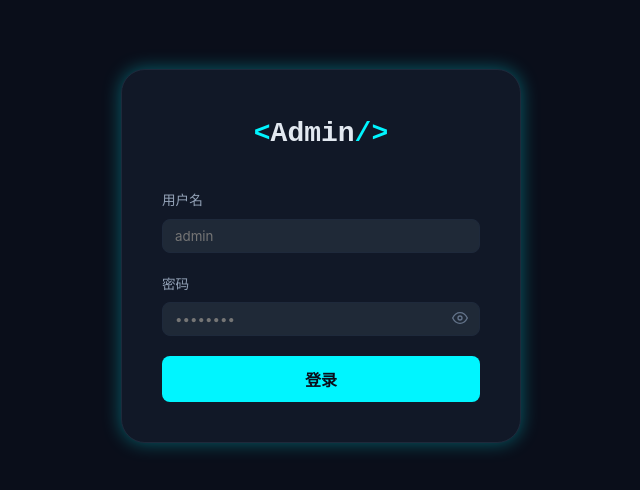
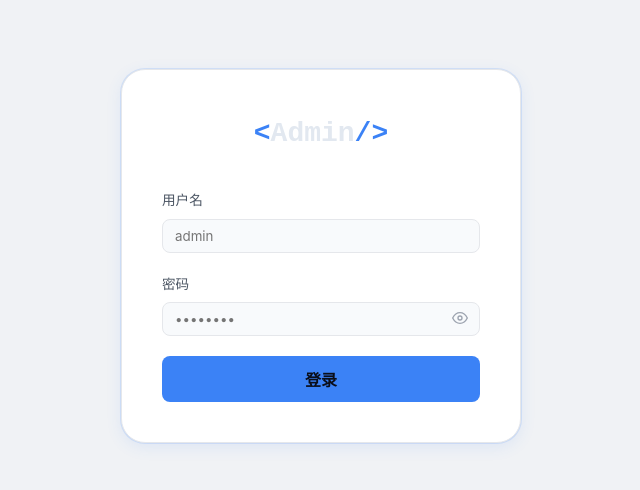
Before and after one commit to NanluQingshi/ccz-aether, a React (Vite) app in the folder frontend/: page /admin/login in a window 1280 px wide. Shown: the part 144-634 px from the top of the page, without its empty margins (319-959 px from the left). Built offline with nearby package versions, Linux system fonts and the light colour scheme; no server answers.

Commit message:
feat: 后台管理更换主题色

```diff
--- a/frontend/src/styles/theme.css
+++ b/frontend/src/styles/theme.css
@@ -40,3 +40,28 @@
   --transition-base: 250ms ease;
   --transition-slow: 400ms ease;
 }
+
+/* ─── Admin light theme ───────────────────────── */
+.admin-layout,
+.login-page {
+  --color-bg-primary:     #f0f2f5;
+  --color-bg-secondary:   #ffffff;
+  --color-bg-tertiary:    #f8fafc;
+  --color-bg-hover:       #eff6ff;
+
+  --color-neon-cyan:      #3b82f6;
+  --color-neon-purple:    #8b5cf6;
+  --color-neon-green:     #22c55e;
+  --color-neon-pink:      #ef4444;
+
+  --color-text-primary:   #1f2937;
+  --color-text-secondary: #4b5563;
+  --color-text-muted:     #9ca3af;
+
+  --color-border:         #e5e7eb;
+  --color-border-glow:    rgba(59, 130, 246, 0.25);
+
+  --shadow-neon-cyan:     0 0 0 1px rgba(59, 130, 246, 0.15), 0 4px 16px rgba(59, 130, 246, 0.1);
+  --shadow-neon-purple:   0 0 0 1px rgba(139, 92, 246, 0.15), 0 4px 16px rgba(139, 92, 246, 0.1);
+  --shadow-card:          0 1px 4px rgba(0, 0, 0, 0.08), 0 4px 16px rgba(0, 0, 0, 0.06);
+}
```
